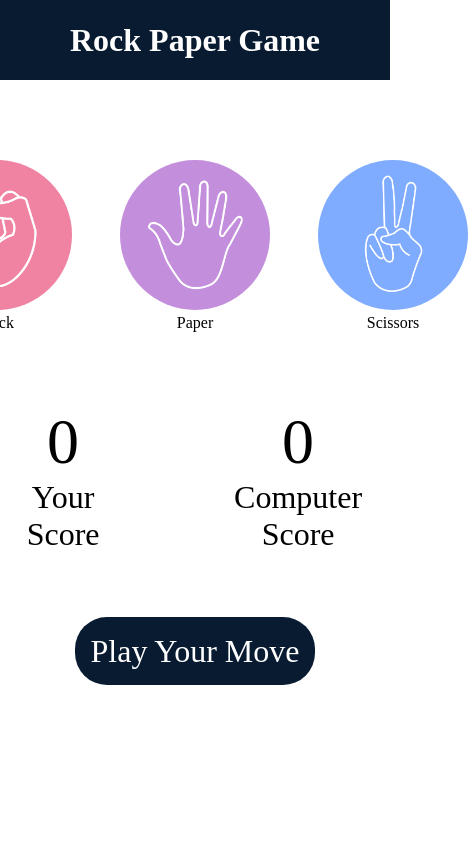
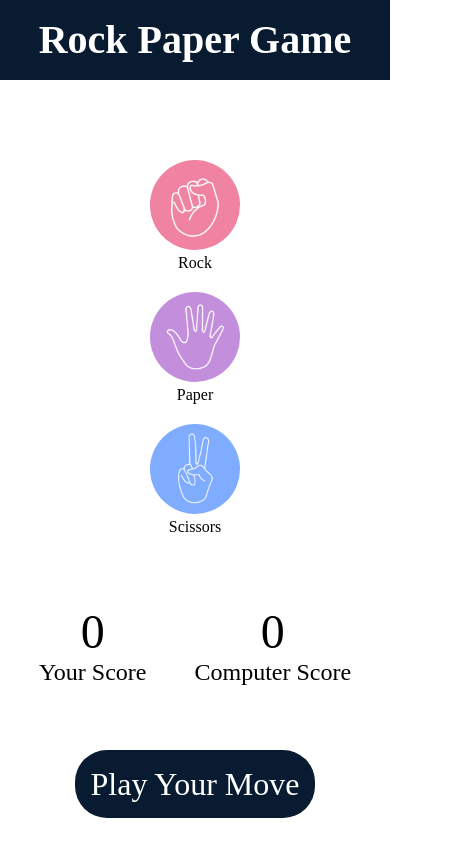
Before and after one commit to Sidharth200/Rock-Paper-Scissor, a plain HTML site: page index.html in a window 390 px wide. Shown: the whole page, 468 px wide, since content can reach past the window. Drawn offline with Linux system fonts and the light colour scheme.

Commit message:
Colour Update

```diff
--- a/index.html
+++ b/index.html
@@ -6,6 +6,7 @@
     <meta name="viewport" content="width=device-width, initial-scale=1.0">
     <title>Rock Papers Scissors</title>
     <link rel="stylesheet" href="style.css">
+    <link rel="stylesheet" href="media.css">
 </head>
 
 <body>
--- /dev/null
+++ b/media.css
@@ -0,0 +1,32 @@
+
+/* Media Query for screens smaller than 768px */
+@media screen and (max-width: 768px) {
+    h1 {
+        font-size: 2.5rem;
+    }
+
+    .choices {
+        flex-direction: column;
+        gap: 2rem;
+    }
+
+    .choice {
+        width: 100px;
+        height: 100px;
+    }
+
+    img {
+        width: 90px;
+        height: 90px;
+    }
+
+    .score-board {
+        font-size: 1.5rem;
+        gap: 3rem;
+    }
+
+    #user-score,
+    #comp-score {
+        font-size: 3rem;
+    }
+}
--- a/script.js
+++ b/script.js
@@ -14,6 +14,7 @@ const getCompChoice = () => {
 
 const drawGame = () => {
     msg.innerText = "It's a Tie";
+    msg.style.backgroundColor = "#081b31";
 };
 
 const playGame = (userChoice) => {
--- a/style.css
+++ b/style.css
@@ -1,17 +1,17 @@
-*{
+* {
     margin: 0;
     padding: 0;
     text-align: center;
 }
 
-h1{
+h1 {
     background-color: #081b31;
     color: white;
     height: 5rem;
     line-height: 5rem;
 }
 
-.choices{
+.choices {
     display: flex;
     justify-content: center;
     align-items: center;
@@ -20,46 +20,55 @@ h1{
     margin-bottom: 5rem;
 }
 
-.choice:hover{
+.choice:hover {
     cursor: pointer;
+    animation: scaleUp 0.2s ease forwards; /* Added animation on hover */
 }
 
-.choice{
+@keyframes scaleUp {
+    from {
+        transform: scale(1);
+    }
+    to {
+        transform: scale(1.1);
+    }
+}
+
+.choice {
     width: 165px;
     height: 165px;
 }
 
-img{
+img {
     width: 150px;
     height: 150px;
     border-radius: 50%;
     object-fit: cover;
 }
 
-img:hover{
+img:hover {
     border: 5px solid #081b31;
 }
 
-.score-board{
+.score-board {
     display: flex;
     justify-content: center;
     align-items: center;
     font-size: 2rem;
     gap: 5rem;
     margin-top: 3rem;
-
 }
 
-#user-score, #comp-score {
+#user-score,
+#comp-score {
     font-size: 4rem;
 }
 
-.msg_container{
+.msg_container {
     margin-top: 5rem;
 }
 
-
-#msg{
+#msg {
     background-color: #081b31;
     color: #fff;
     font-size: 2rem;
```
